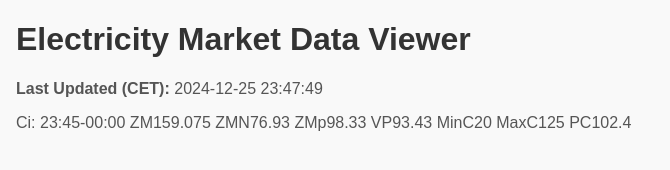
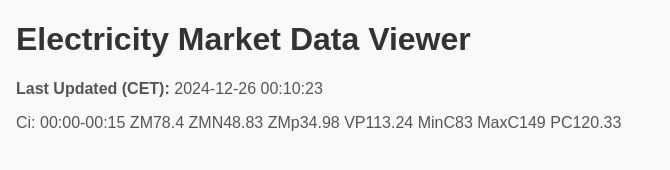
Before and after one commit to abdullahbh/electricity-data-viewer, a plain HTML site: page index.html in a window 1280 px wide. Shown: the full height of the page, 4-674 px from the left. Drawn offline with Linux system fonts and the light colour scheme.

Commit message:
deploy: 2a760c394f6200451424862ec656173b63d61ddf

```diff
--- a/index.html
+++ b/index.html
@@ -21,15 +21,15 @@
 </head>
 <body>
     <h1>Electricity Market Data Viewer</h1>
-    <p><strong>Last Updated (CET):</strong> 2024-12-25 23:47:49</p>
-    <p>Ci: 23:45-00:00
-       ZM159.075
-       ZMN76.93
-       ZMp98.33
-       VP93.43
-       MinC20
-       MaxC125
-       PC102.4
+    <p><strong>Last Updated (CET):</strong> 2024-12-26 00:10:23</p>
+    <p>Ci: 00:00-00:15
+       ZM78.4
+       ZMN48.83
+       ZMp34.98
+       VP113.24
+       MinC83
+       MaxC149
+       PC120.33
     </p>
 </body>
 </html>
```
